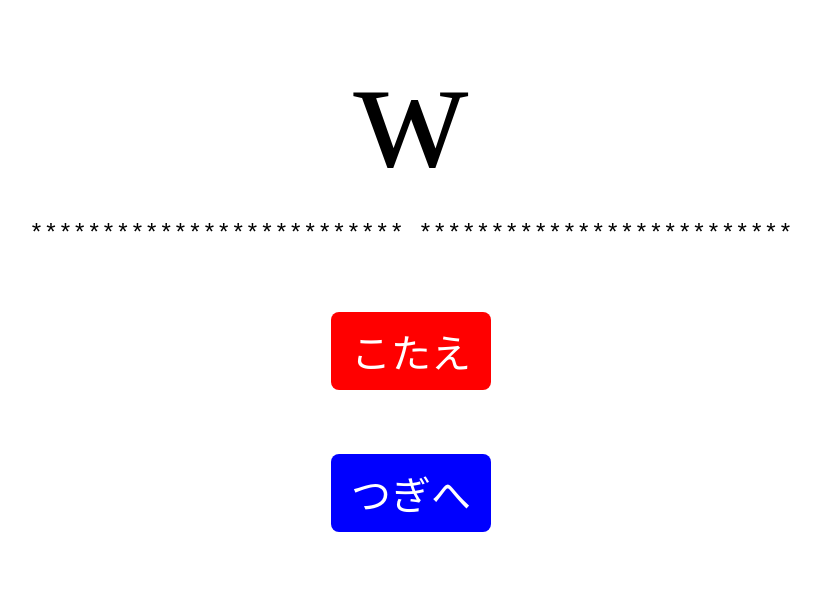
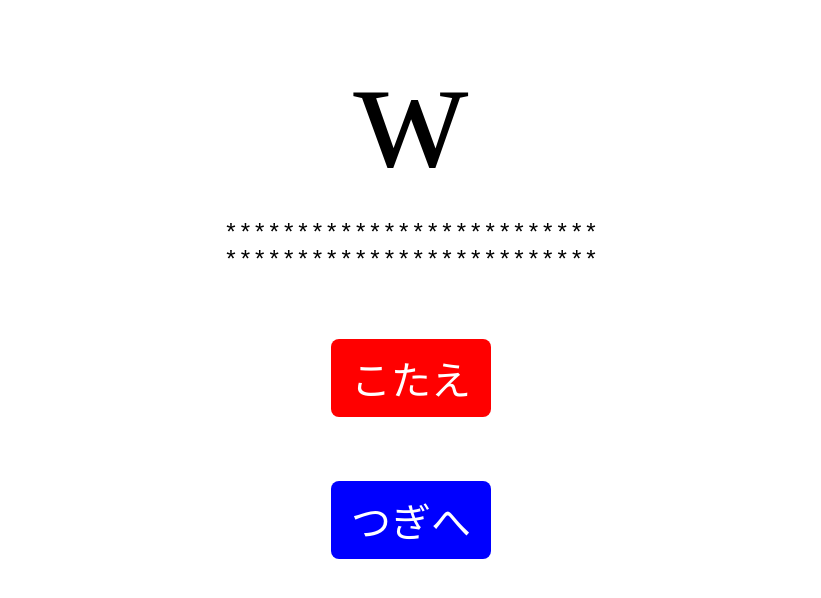
Before and after one commit to Alumi1309/AbcGame, a plain HTML site: page index.html in a window 1280 px wide. Shown: the part 146-744 px from the top of the page, without its empty margins (229-1050 px from the left). Drawn offline with Linux system fonts and the light colour scheme.

Commit message:
Update index.html

```diff
--- a/index.html
+++ b/index.html
@@ -146,7 +146,7 @@
     function displayAnswerdLetter(){
         var disp = "";
         for(var i=0; i<alphabet.length; i++){
-            if(i == 26){disp+="\n";}
+            if(i == 26){disp+="<br>";}
             if(i < pos){
                 disp += alphabet[i];
             }
@@ -154,7 +154,7 @@
                 disp += "*";
             }
         }
-        document.getElementById("Answerd").textContent = disp;
+        document.getElementById("Answerd").innerHTML = disp;
     }
 
     function CreateRandomAlphabet(){
```
